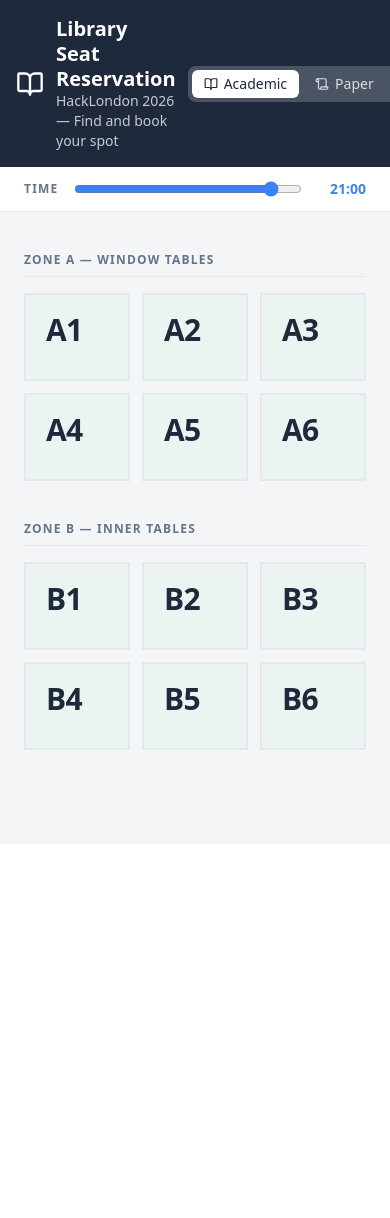
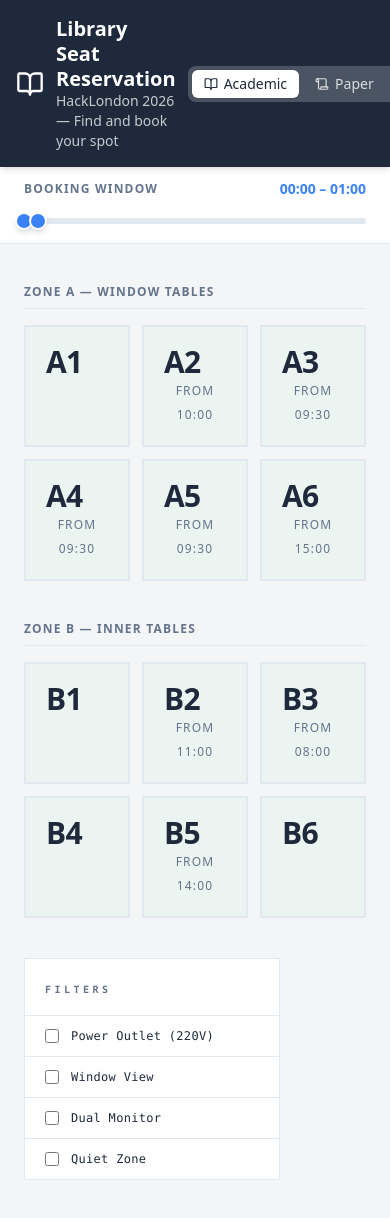
Before and after one commit to lcy-mich/HackLondon-2026, a React app in the folder frontend/: page / in a window 390 px wide. Shown: the top 1218 px of the page. Before the commit the page ends 844 px from the top, so only its background shows below. Built offline with nearby package versions, Linux system fonts and the light colour scheme; the HTML template or start-up script is replaced by a standard one.

Commit message:
feature: double slider

```diff
--- a/frontend/package.json
+++ b/frontend/package.json
@@ -12,6 +12,7 @@
   "dependencies": {
     "axios": "^1.13.5",
     "lucide-react": "^0.575.0",
+    "rc-slider": "^11.1.9",
     "react": "^19.2.0",
     "react-dom": "^19.2.0",
     "react-hot-toast": "^2.6.0",
--- a/frontend/src/components/booking/BookingForm.tsx
+++ b/frontend/src/components/booking/BookingForm.tsx
@@ -1,6 +1,14 @@
 import { useState, type FormEvent, type ChangeEvent } from 'react';
-import type { BookingRequest, Seat, TimeSlot } from '../../types';
+import type { BookingRequest, Seat } from '../../types';
+import { useSeatStore } from '../../store/seatStore';
 import { SeatTimeline } from './SeatTimeline';
+
+/** Format a 0–48 node index as "HH:MM". Node 48 → "24:00". */
+function slotToLabel(slot: number): string {
+  const h = Math.floor(slot / 2);
+  const m = slot % 2 === 0 ? '00' : '30';
+  return `${String(h).padStart(2, '0')}:${m}`;
+}
 
 interface BookingFormProps {
   seat: Seat;
@@ -10,26 +18,28 @@ interface BookingFormProps {
 }
 
 export function BookingForm({ seat, isSubmitting, onSubmit, onCancel }: BookingFormProps) {
+  const selectedTimeRange = useSeatStore((s) => s.selectedTimeRange);
+  const [left, right] = selectedTimeRange;
+
   const [studentId, setStudentId] = useState('');
-  const [pinCode, setPinCode] = useState('');
-  const [selectedSlot, setSelectedSlot] = useState<TimeSlot | null>(null);
+  const [pinCode, setPinCode]     = useState('');
 
-  const isPinValid  = /^\d{4}$/.test(pinCode);
-  const canSubmit   = studentId.trim() !== '' && selectedSlot !== null && isPinValid && !isSubmitting;
+  const isPinValid = /^\d{4}$/.test(pinCode);
+  const canSubmit  = studentId.trim() !== '' && isPinValid && !isSubmitting;
 
-  // Strip non-digits and cap at 4 characters so the field never holds invalid data
   function handlePinChange(e: ChangeEvent<HTMLInputElement>) {
     setPinCode(e.target.value.replace(/\D/g, '').slice(0, 4));
   }
 
   function handleSubmit(e: FormEvent) {
     e.preventDefault();
-    if (!canSubmit || !selectedSlot) return;
+    if (!canSubmit) return;
+    // Math Hack: visual node `right` is exclusive, so backend endSlot = right - 1.
     onSubmit({
       seatId:    seat.seatId,
       studentId: studentId.trim(),
-      startSlot: selectedSlot.startSlot,
-      endSlot:   selectedSlot.endSlot,
+      startSlot: left,
+      endSlot:   right - 1,
       pinCode,
     });
   }
@@ -39,12 +49,25 @@ export function BookingForm({ seat, isSubmitting, onSubmit, onCancel }: BookingF
 
   return (
     <form onSubmit={handleSubmit} className="flex flex-col gap-5">
-      {/* Binary timeline slot picker */}
+      {/* Booking window (driven by the global dual-thumb slider) */}
+      <div>
+        <label className="block text-sm font-medium text-secondary mb-1">
+          Booking window
+        </label>
+        <p className="text-base font-bold text-accent">
+          {slotToLabel(left)} – {slotToLabel(right)}
+        </p>
+        <p className="text-xs text-secondary mt-0.5">
+          Adjust the time slider above to change your booking window.
+        </p>
+      </div>
+
+      {/* Per-seat availability timeline (read-only reference) */}
       <div>
         <label className="block text-sm font-medium text-secondary mb-2">
-          Select a time slot
+          Seat availability today
         </label>
-        <SeatTimeline seat={seat} onSlotSelected={setSelectedSlot} />
+        <SeatTimeline seat={seat} onSlotSelected={() => {}} />
       </div>
 
       {/* Student ID */}
--- a/frontend/src/components/layout/GlobalTimeSlider.tsx
+++ b/frontend/src/components/layout/GlobalTimeSlider.tsx
@@ -1,33 +1,122 @@
+import { useRef } from 'react';
 import { useSeatStore } from '../../store/seatStore';
 
-/** Format a 0–47 slot index as a human-readable "HH:MM" string. */
+const SLOTS = 48; // nodes 0–48 inclusive
+
+/** Format a 0–48 node index as "HH:MM". Node 48 → "24:00". */
 function slotToLabel(slot: number): string {
   const h = Math.floor(slot / 2);
   const m = slot % 2 === 0 ? '00' : '30';
   return `${String(h).padStart(2, '0')}:${m}`;
 }
 
+/** Map a clientX pixel position onto the 0–48 integer range. */
+function pxToSlot(clientX: number, rect: DOMRect): number {
+  const ratio = Math.max(0, Math.min(1, (clientX - rect.left) / rect.width));
+  return Math.round(ratio * SLOTS);
+}
+
+const THUMB =
+  'absolute top-1/2 -translate-y-1/2 -translate-x-1/2 ' +
+  'w-[18px] h-[18px] rounded-full bg-accent border-2 border-white ' +
+  'shadow-md cursor-grab active:cursor-grabbing touch-none select-none';
+
 export function GlobalTimeSlider() {
-  const globalSelectedSlot    = useSeatStore((s) => s.globalSelectedSlot);
-  const setGlobalSelectedSlot = useSeatStore((s) => s.setGlobalSelectedSlot);
+  const selectedTimeRange    = useSeatStore((s) => s.selectedTimeRange);
+  const setSelectedTimeRange = useSeatStore((s) => s.setSelectedTimeRange);
+  const [left, right] = selectedTimeRange;
+
+  const trackRef = useRef<HTMLDivElement>(null);
+
+  /**
+   * Attach pointer capture to the thumb element so pointermove/pointerup are
+   * always delivered to it, even when the pointer leaves the element or the
+   * browser window — no global window listeners needed.
+   */
+  function handlePointerDown(
+    e: React.PointerEvent<HTMLDivElement>,
+    thumb: 'left' | 'right',
+  ) {
+    e.preventDefault(); // prevent text selection / scroll during drag
+    const el = e.currentTarget;
+    el.setPointerCapture(e.pointerId);
+
+    // Capture the rect once at drag-start; it won't move during the drag.
+    const rect = trackRef.current!.getBoundingClientRect();
+
+    function onMove(pe: PointerEvent) {
+      const v = pxToSlot(pe.clientX, rect);
+      if (thumb === 'left') {
+        // Clamp: left can never reach or pass right
+        setSelectedTimeRange([Math.min(v, right - 1), right]);
+      } else {
+        // Clamp: right can never reach or pass left
+        setSelectedTimeRange([left, Math.max(v, left + 1)]);
+      }
+    }
+
+    function onUp() {
+      el.removeEventListener('pointermove', onMove);
+      el.removeEventListener('pointerup',   onUp);
+    }
+
+    el.addEventListener('pointermove', onMove);
+    el.addEventListener('pointerup',   onUp);
+  }
+
+  const leftPct  = `${(left  / SLOTS) * 100}%`;
+  const rightPct = `${(right / SLOTS) * 100}%`;
 
   return (
-    <div className="bg-surface border-b border-muted py-3">
-      <div className="max-w-5xl mx-auto px-6 flex items-center gap-4">
-        <span className="text-xs font-semibold tracking-widest uppercase text-secondary whitespace-nowrap">
-          Time
-        </span>
-        <input
-          type="range"
-          min={0}
-          max={47}
-          value={globalSelectedSlot}
-          onChange={(e) => setGlobalSelectedSlot(Number(e.target.value))}
-          className="flex-1 accent-accent cursor-pointer"
-        />
-        <span className="text-sm font-bold text-accent w-12 text-right tabular-nums">
-          {slotToLabel(globalSelectedSlot)}
-        </span>
+    <div className="sticky top-[78px] z-40 bg-surface border-b border-muted py-3">
+      <div className="max-w-5xl mx-auto px-6">
+        {/* Label row */}
+        <div className="flex items-center justify-between mb-3">
+          <span className="text-xs font-semibold tracking-widest uppercase text-secondary">
+            Booking Window
+          </span>
+          <span className="text-sm font-bold text-accent tabular-nums">
+            {slotToLabel(left)} – {slotToLabel(right)}
+          </span>
+        </div>
+
+        {/* Track — all thumb positions are measured relative to this div */}
+        <div ref={trackRef} className="relative h-5 select-none">
+          {/* Grey background rail */}
+          <div className="absolute inset-x-0 top-1/2 -translate-y-1/2 h-1.5 bg-muted rounded-full" />
+
+          {/* Accent fill between the two thumbs */}
+          <div
+            className="absolute top-1/2 -translate-y-1/2 h-1.5 bg-accent rounded-full"
+            style={{ left: leftPct, right: `${100 - (right / SLOTS) * 100}%` }}
+          />
+
+          {/* Left thumb — z-10 */}
+          <div
+            role="slider"
+            aria-label="Booking start time"
+            aria-valuenow={left}
+            aria-valuemin={0}
+            aria-valuemax={SLOTS - 1}
+            tabIndex={0}
+            className={`${THUMB} z-10`}
+            style={{ left: leftPct }}
+            onPointerDown={(e) => handlePointerDown(e, 'left')}
+          />
+
+          {/* Right thumb — z-20; always above left so it is never blocked */}
+          <div
+            role="slider"
+            aria-label="Booking end time"
+            aria-valuenow={right}
+            aria-valuemin={1}
+            aria-valuemax={SLOTS}
+            tabIndex={0}
+            className={`${THUMB} z-20`}
+            style={{ left: rightPct }}
+            onPointerDown={(e) => handlePointerDown(e, 'right')}
+          />
+        </div>
       </div>
     </div>
   );
--- a/frontend/src/components/layout/Header.tsx
+++ b/frontend/src/components/layout/Header.tsx
@@ -3,7 +3,7 @@ import { ThemeSwitcher } from './ThemeSwitcher';
 
 export function Header() {
   return (
-    <header className="bg-header text-header-fg shadow-md">
+    <header className="sticky top-0 z-50 bg-header text-header-fg shadow-md">
       <div className="max-w-5xl mx-auto px-4 py-4 flex items-center gap-3">
         <BookOpen className="w-7 h-7 shrink-0" />
         <div>
--- a/frontend/src/components/seats/SeatCard.tsx
+++ b/frontend/src/components/seats/SeatCard.tsx
@@ -1,6 +1,6 @@
 import type { CSSProperties } from 'react';
 import { useSeatStore } from '../../store/seatStore';
-import type { Seat } from '../../types';
+import type { Seat, TimeSlot } from '../../types';
 
 interface SeatCardProps {
   seat: Seat;
@@ -12,7 +12,7 @@ const freeClasses     = 'bg-free     border-muted   text-primary hover:border-pr
 const reservedClasses = 'bg-reserved border-muted   text-primary cursor-default';
 const selectedClasses = 'bg-surface  border-accent  text-primary ring-2 ring-accent cursor-pointer';
 
-/** Format a 0–48 slot index as "HH:MM". */
+/** Format a 0–48 node index as "HH:MM". Node 48 → "24:00". */
 function slotToLabel(slot: number): string {
   const h = Math.floor(slot / 2);
   const m = slot % 2 === 0 ? '00' : '30';
@@ -20,75 +20,76 @@ function slotToLabel(slot: number): string {
 }
 
 /**
- * Returns true if `slot` falls within any half-open interval [startSlot, endSlot)
- * in the seat's todayBookings.
+ * Returns true if the visual range [left, right) (right exclusive) overlaps
+ * any booking in the list.  Booking intervals are half-open [startSlot, endSlot).
+ * Overlap iff max(left, b.start) < min(right, b.end).
  */
-function isSlotBooked(bookings: Seat['todayBookings'], slot: number): boolean {
-  return bookings.some((b) => slot >= b.startSlot && slot < b.endSlot);
+function isRangeBooked(bookings: TimeSlot[], left: number, right: number): boolean {
+  return bookings.some(
+    (b) => Math.max(left, b.startSlot) < Math.min(right, b.endSlot)
+  );
 }
 
 export function SeatCard({ seat, onClick, isSelected }: SeatCardProps) {
-  const globalSelectedSlot = useSeatStore((s) => s.globalSelectedSlot);
-  const currentTheme       = useSeatStore((s) => s.currentTheme);
+  const selectedTimeRange = useSeatStore((s) => s.selectedTimeRange);
+  const currentTheme      = useSeatStore((s) => s.currentTheme);
+  const [left, right] = selectedTimeRange;
 
-  const bookedAtSelectedSlot = isSlotBooked(seat.todayBookings, globalSelectedSlot);
+  const bookedInRange = isRangeBooked(seat.todayBookings, left, right);
 
-  // Reserved: find the booking that covers the current slot → show its end time.
-  const currentBooking = bookedAtSelectedSlot
+  // First booking that overlaps the selected range → show "Until HH:MM" hint.
+  const currentBooking = bookedInRange
     ? (seat.todayBookings.find(
-        (b) => globalSelectedSlot >= b.startSlot && globalSelectedSlot < b.endSlot
+        (b) => Math.max(left, b.startSlot) < Math.min(right, b.endSlot)
       ) ?? null)
     : null;
 
-  // Free: find the next upcoming booking → hint when the seat next becomes occupied.
-  const nextUpcomingSlot = !bookedAtSelectedSlot
-    ? (seat.todayBookings.find((b) => b.startSlot > globalSelectedSlot) ?? null)
+  // First booking that starts at or after the right edge → show "From HH:MM" hint.
+  const nextUpcomingSlot = !bookedInRange
+    ? (seat.todayBookings.find((b) => b.startSlot >= right) ?? null)
     : null;
 
-  // ── Japanese theme: brutally minimal architectural card ───────────────────
+  // ── Japanese theme: sophisticated vertical-stack bar card ────────────────
   if (currentTheme === 'japanese') {
     let cardClass: string;
     let cardStyle: CSSProperties | undefined;
 
     if (isSelected) {
-      // Selected: white fill, heavy inset ring to signal active state
-      cardClass = 'bg-white text-black cursor-pointer ring-2 ring-inset ring-black';
+      cardClass = 'bg-white text-black cursor-pointer ring-2 ring-inset ring-[#334155]';
       cardStyle = undefined;
-    } else if (bookedAtSelectedSlot) {
-      // Reserved: near-black fill with subtle crosshatch, white text
+    } else if (bookedInRange) {
       cardClass = 'text-white cursor-default';
       cardStyle = {
-        backgroundColor: '#111827',
+        backgroundColor: '#334155',
         backgroundImage:
-          'repeating-linear-gradient(45deg, #1f2937 0, #1f2937 1px, transparent 0, transparent 50%)',
+          'repeating-linear-gradient(45deg, #475569 0, #475569 1px, transparent 0, transparent 50%)',
         backgroundSize: '8px 8px',
       };
     } else {
-      // Free: pure white, hover tint
       cardClass = 'bg-white text-black hover:bg-gray-50 cursor-pointer transition-colors';
       cardStyle = undefined;
     }
 
     return (
       <button
-        className={`p-4 flex flex-col min-h-[5rem] w-full ${cardClass}`}
+        className={`px-6 py-4 flex flex-row items-center justify-between min-h-[4.5rem] w-full ${cardClass}`}
         style={cardStyle}
         onClick={onClick}
-        aria-label={`Seat ${seat.seatId} — ${bookedAtSelectedSlot ? 'reserved' : 'free'} at selected time`}
+        aria-label={`Seat ${seat.seatId} — ${bookedInRange ? 'reserved' : 'free'} during selected window`}
       >
-        <span className="text-2xl font-mono font-bold leading-none tracking-tight">
+        <span className="text-5xl font-mono font-black leading-none tracking-tight">
           {seat.seatId}
         </span>
 
-        <div className="mt-auto">
+        <div className="text-right">
           {currentBooking && (
-            <span className="text-[10px] font-mono uppercase tracking-widest opacity-70">
-              ✕ {slotToLabel(currentBooking.endSlot)}
+            <span className="text-sm font-mono uppercase tracking-widest opacity-70">
+              ✕ Until {slotToLabel(currentBooking.endSlot)}
             </span>
           )}
           {nextUpcomingSlot && (
-            <span className="text-[10px] font-mono uppercase tracking-widest opacity-50">
-              → {slotToLabel(nextUpcomingSlot.startSlot)}
+            <span className="text-sm font-mono uppercase tracking-widest opacity-60">
+              → From {slotToLabel(nextUpcomingSlot.startSlot)}
             </span>
           )}
         </div>
@@ -99,7 +100,7 @@ export function SeatCard({ seat, onClick, isSelected }: SeatCardProps) {
   // ── Default card (academic / paper themes) ────────────────────────────────
   const colorClasses = isSelected
     ? selectedClasses
-    : bookedAtSelectedSlot
+    : bookedInRange
     ? reservedClasses
     : freeClasses;
 
@@ -107,7 +108,7 @@ export function SeatCard({ seat, onClick, isSelected }: SeatCardProps) {
     <button
       className={`border-2 p-5 flex flex-col min-h-[5.5rem] ${colorClasses}`}
       onClick={onClick}
-      aria-label={`Seat ${seat.seatId} — ${bookedAtSelectedSlot ? 'reserved' : 'free'} at selected time`}
+      aria-label={`Seat ${seat.seatId} — ${bookedInRange ? 'reserved' : 'free'} during selected window`}
     >
       <span className="text-3xl font-bold tracking-tight leading-none">
         {seat.seatId}
--- a/frontend/src/components/seats/SeatMap.tsx
+++ b/frontend/src/components/seats/SeatMap.tsx
@@ -7,7 +7,29 @@ const ZONES = [
   { key: 'B', label: 'Zone B — Inner Tables'  },
 ] as const;
 
-export function SeatMap() {
+// ── Static tag lookup ─────────────────────────────────────────────────────
+// All A seats have 'window'; all B seats have 'quiet'.
+// 'power' and 'monitor' are spread across both zones.
+const SEAT_TAGS: Record<string, string[]> = {
+  A1: ['window', 'power'],
+  A2: ['window'],
+  A3: ['window', 'monitor'],
+  A4: ['window', 'power'],
+  A5: ['window', 'monitor'],
+  A6: ['window'],
+  B1: ['quiet', 'power'],
+  B2: ['quiet'],
+  B3: ['quiet', 'monitor'],
+  B4: ['quiet', 'power'],
+  B5: ['quiet', 'monitor'],
+  B6: ['quiet'],
+};
+
+interface SeatMapProps {
+  activeFilters: string[];
+}
+
+export function SeatMap({ activeFilters }: SeatMapProps) {
   useSeats();
 
   const { seats, selectedSeat, isLoading, error, selectSeat, currentTheme } = useSeatStore();
@@ -38,22 +60,41 @@ export function SeatMap() {
     );
   }
 
-  // ── Japanese: Architectural Floorplan ─────────────────────────────────────
-  // gap-px with a black container background creates 1px hairline dividers
-  // between cells — no double borders, no gaps, pure blueprint aesthetic.
+  // Apply tag filter: a seat is visible only if it has ALL active filter tags.
+  const visibleSeats = activeFilters.length === 0
+    ? seats
+    : seats.filter((seat) => {
+        const tags = SEAT_TAGS[seat.seatId] ?? [];
+        return activeFilters.every((f) => tags.includes(f));
+      });
+
+  // ── Japanese: Vertical Minimalist Stack ───────────────────────────────────
   if (currentTheme === 'japanese') {
     return (
-      <div className="space-y-6">
+      <div>
+        <header className="mb-10">
+          <p className="text-[10px] font-mono tracking-[0.35em] uppercase text-gray-400 mb-2">
+            University College London Library
+          </p>
+          <h2 className="text-4xl font-mono font-black tracking-tight text-black leading-none">
+            FLOOR 1
+          </h2>
+          <p className="text-xs font-mono tracking-[0.2em] uppercase text-gray-400 mt-1">
+            — Quiet Study Zone
+          </p>
+        </header>
+
+        <div className="space-y-8">
           {ZONES.map(({ key, label }) => {
-          const zoneSeats = seats.filter((s) => s.seatId.startsWith(key));
+            const zoneSeats = visibleSeats.filter((s) => s.seatId.startsWith(key));
             return (
               <section key={key}>
-              <div className="border-l-2 border-black pl-3 mb-2">
-                <span className="text-[11px] font-mono font-bold tracking-[0.2em] uppercase text-black">
+                <div className="border-l-2 border-[#334155] pl-3 mb-2">
+                  <span className="text-[11px] font-mono font-bold tracking-[0.2em] uppercase text-[#334155]">
                     {label}
                   </span>
                 </div>
-              <div className="grid grid-cols-3 gap-px bg-black border border-black">
+                <div className="flex flex-col gap-px bg-[#334155] border border-[#334155]">
                   {zoneSeats.map((seat) => (
                     <SeatCard
                       key={seat.seatId}
@@ -67,6 +108,7 @@ export function SeatMap() {
             );
           })}
         </div>
+      </div>
     );
   }
 
@@ -74,7 +116,7 @@ export function SeatMap() {
   return (
     <div className="space-y-10">
       {ZONES.map(({ key, label }) => {
-        const zoneSeats = seats.filter((s) => s.seatId.startsWith(key));
+        const zoneSeats = visibleSeats.filter((s) => s.seatId.startsWith(key));
         return (
           <section key={key}>
             <h3 className="text-xs font-semibold tracking-widest uppercase text-secondary border-b border-muted pb-2 mb-4">
--- a/frontend/src/index.css
+++ b/frontend/src/index.css
@@ -80,7 +80,7 @@
   --text-secondary: #6B7280;  /* gray-500, readable on white       */
   --text-header:    #ffffff;  /* white on black                    */
   --color-free:     #FFFFFF;  /* pure white — inviting, stark      */
-  --color-reserved: #111827;  /* near-black — unambiguously taken  */
-  --color-accent:   #111827;  /* near-black, gray-900              */
+  --color-reserved: #334155;  /* slate-700 — deep charcoal, reads as "taken" without harshness */
+  --color-accent:   #334155;  /* slate-700                         */
   --border-muted:   #D1D5DB;  /* gray-300, visible but quiet       */
 }
--- a/frontend/src/pages/HomePage.tsx
+++ b/frontend/src/pages/HomePage.tsx
@@ -1,10 +1,80 @@
+import { useState } from 'react';
 import { BookingModal } from '../components/booking/BookingModal';
 import { SeatMap } from '../components/seats/SeatMap';
 
+// ── Filter sidebar ─────────────────────────────────────────────────────────
+// IDs must match the tag strings used in SeatMap's SEAT_TAGS lookup.
+const FILTERS = [
+  { id: 'power',   label: 'Power Outlet (220V)' },
+  { id: 'window',  label: 'Window View'          },
+  { id: 'monitor', label: 'Dual Monitor'         },
+  { id: 'quiet',   label: 'Quiet Zone'           },
+] as const;
+
+type FilterId = typeof FILTERS[number]['id'];
+
+interface FilterSidebarProps {
+  activeFilters: FilterId[];
+  onToggle: (id: FilterId) => void;
+}
+
+function FilterSidebar({ activeFilters, onToggle }: FilterSidebarProps) {
+  return (
+    // sticky top offset = header (~78px) + slider (~76px) + 6px gap = 160px
+    // max-h + overflow-y-auto keeps the sidebar scrollable if filters grow
+    <aside className="w-64 shrink-0 sticky top-[180px] self-start max-h-[calc(100vh-180px)] overflow-y-auto">
+      <div className="bg-surface border border-muted">
+        {/* Sidebar header */}
+        <div className="border-b border-muted px-5 py-4">
+          <span className="text-[10px] font-mono font-bold tracking-[0.35em] uppercase text-secondary">
+            Filters
+          </span>
+        </div>
+
+        {/* Filter items */}
+        <div className="divide-y divide-muted">
+          {FILTERS.map(({ id, label }) => (
+            <label
+              key={id}
+              htmlFor={id}
+              className="flex items-center gap-3 px-5 py-3 cursor-pointer hover:bg-main transition-colors"
+            >
+              <input
+                type="checkbox"
+                id={id}
+                checked={activeFilters.includes(id)}
+                onChange={() => onToggle(id)}
+                className="accent-accent w-3.5 h-3.5 shrink-0 cursor-pointer"
+              />
+              <span className="text-xs font-mono tracking-wide text-primary select-none">
+                {label}
+              </span>
+            </label>
+          ))}
+        </div>
+      </div>
+    </aside>
+  );
+}
+
 export function HomePage() {
+  const [activeFilters, setActiveFilters] = useState<FilterId[]>([]);
+
+  function toggleFilter(id: FilterId) {
+    setActiveFilters((prev) =>
+      prev.includes(id) ? prev.filter((f) => f !== id) : [...prev, id]
+    );
+  }
+
   return (
     <>
-      <SeatMap />
+      {/* Two-column layout: SeatMap (flex-1) + Filter sidebar (fixed width) */}
+      <div className="flex flex-col md:flex-row gap-10 items-start">
+        <div className="flex-1 min-w-0">
+          <SeatMap activeFilters={activeFilters} />
+        </div>
+        <FilterSidebar activeFilters={activeFilters} onToggle={toggleFilter} />
+      </div>
       <BookingModal />
     </>
   );
--- a/frontend/src/store/seatStore.ts
+++ b/frontend/src/store/seatStore.ts
@@ -1,10 +1,27 @@
 import { create } from 'zustand';
 import type { Seat } from '../types';
 
-/** Convert the current wall-clock time to a 0–47 slot index. */
+/** Convert the current wall-clock time to a 0–47 slot index (floor). */
 function currentSlot(): number {
   const now = new Date();
   return Math.floor((now.getHours() * 60 + now.getMinutes()) / 30);
+}
+
+/**
+ * Round the current wall-clock time UP to the next 30-min slot boundary,
+ * then set the right thumb one slot ahead so the default range is 30 min.
+ * Example: 21:40 → left = 44 (22:00), right = 45 (22:30).
+ */
+function initialTimeRange(): [number, number] {
+  // DEBUG OVERRIDE — hardcoded start so the full slider is testable at any hour.
+  // Remove this line before demo and let the real clock logic below take over.
+  return [0, 2];
+
+  const now = new Date();
+  const totalMinutes = now.getHours() * 60 + now.getMinutes();
+  const left  = Math.min(Math.ceil(totalMinutes / 30), 47);
+  const right = Math.min(left + 1, 48);
+  return [left, right];
 }
 
 export type Theme = 'academic' | 'paper' | 'japanese';
@@ -17,7 +34,10 @@ interface SeatStore {
   isBookingModalOpen: boolean;
   isLoading: boolean;
   error: string | null;
-  globalSelectedSlot: number; // 0–47; driven by GlobalTimeSlider
+  /** Visual slider range: [leftNode, rightNode] on the 0–48 node scale.
+   *  leftNode is inclusive, rightNode is exclusive.
+   *  Backend payload: startSlot = leftNode, endSlot = rightNode - 1. */
+  selectedTimeRange: [number, number];
   currentTheme: Theme;
 
   setSeats: (seats: Seat[]) => void;
@@ -25,7 +45,8 @@ interface SeatStore {
   closeModal: () => void;
   setLoading: (loading: boolean) => void;
   setError: (error: string | null) => void;
-  setGlobalSelectedSlot: (slot: number) => void;
+  /** Constraints: left < right, right <= 48. */
+  setSelectedTimeRange: (range: [number, number]) => void;
   setTheme: (theme: Theme) => void;
 }
 
@@ -35,7 +56,7 @@ export const useSeatStore = create<SeatStore>((set) => ({
   isBookingModalOpen: false,
   isLoading: false,
   error: null,
-  globalSelectedSlot: currentSlot(),
+  selectedTimeRange: initialTimeRange(),
   currentTheme: 'academic',
 
   setSeats: (seats) => set({ seats }),
@@ -43,6 +64,12 @@ export const useSeatStore = create<SeatStore>((set) => ({
   closeModal: () => set({ isBookingModalOpen: false, selectedSeat: null }),
   setLoading: (loading) => set({ isLoading: loading }),
   setError: (error) => set({ error }),
-  setGlobalSelectedSlot: (slot) => set({ globalSelectedSlot: slot }),
+  setSelectedTimeRange: (range) => {
+    const [left, right] = range;
+    // Only enforce the structural invariants; the "no past booking" rule is
+    // the backend's responsibility and would break the debug override.
+    if (left < 0 || left >= right || right > 48) return;
+    set({ selectedTimeRange: range });
+  },
   setTheme: (theme) => set({ currentTheme: theme }),
 }));
```
Also changed, not shown: 1 other file (tests, documents, lock files or other folders). Lines whose indentation alone changed are shown as unchanged.
